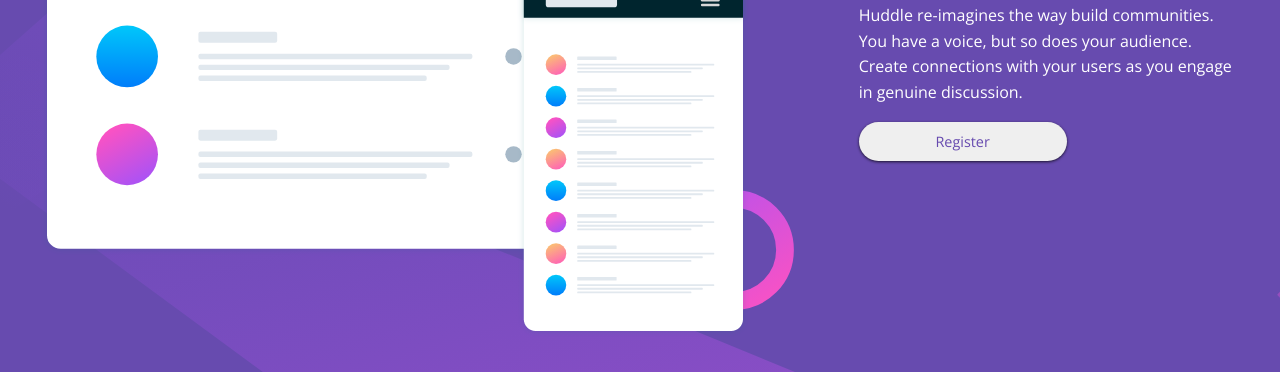
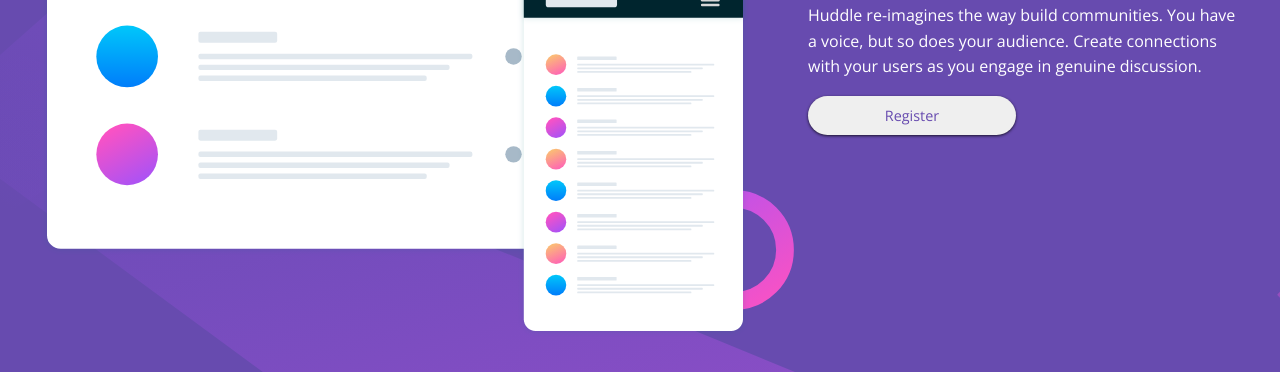
Before and after one commit to deru55/FeM_huddle-landing-page-with-single-introductory-section-master, a plain HTML site: page index.html in a window 1280 px wide. Shown: the part 337-709 px from the top of the page. Drawn offline with nearby package versions, Linux system fonts and the light colour scheme.

Commit message:
Update style.css

```diff
--- a/style.css
+++ b/style.css
@@ -111,7 +111,7 @@ body {
   border-color: var(--clr-primary-2);
 }
 
-@media screen and (min-width: 1150px) {
+@media screen and (min-width: 1025px) {
   body {
     background: url(images/bg-desktop.svg) no-repeat;
     background-size: cover;
@@ -126,7 +126,8 @@ body {
   }
 
   .grid-group {
-    grid-template-columns: 2fr 1fr;
+    grid-template-columns: 60% auto;
+    gap: 3rem;
   }
 
   .flex-group {
```
